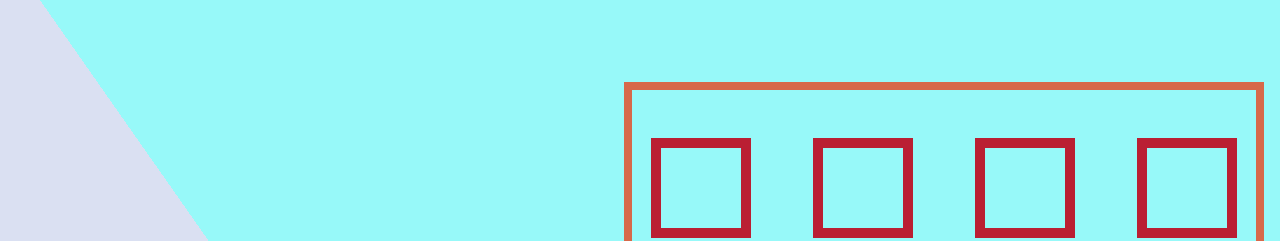
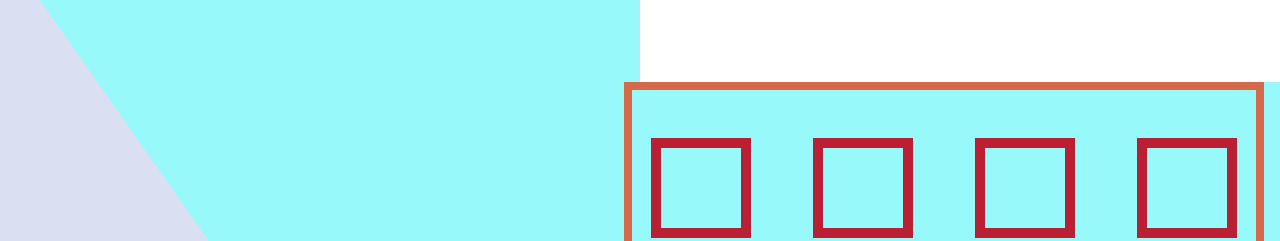
Before and after one commit to robertjinchun/robert-chun-project-three, a plain HTML site: page index.html in a window 1280 px wide. Shown: the top 241 px of the page. Drawn offline with nearby package versions, Linux system fonts and the light colour scheme.

Commit message:
Rresopnsive bug fixed

```diff
--- a/partials/_global.scss
+++ b/partials/_global.scss
@@ -43,6 +43,7 @@ body {
 .dual-wrapper {
     @extend %one-hundo-full;
     max-width:2000px;
+    // max-height:1136px;
     @extend %flex-enable-row;
     align-items: center;
     justify-content: center;
--- a/partials/_main.scss
+++ b/partials/_main.scss
@@ -1,6 +1,6 @@
 main {
     background-color: $secondaryColor;
-    height: 100vh;
+    // height: 100vh;
     @extend %flex-enable-column;
     @extend %one-hundo-full;
     justify-content: center;
```
Also changed, not shown: styles/style.css, 1 other file.
